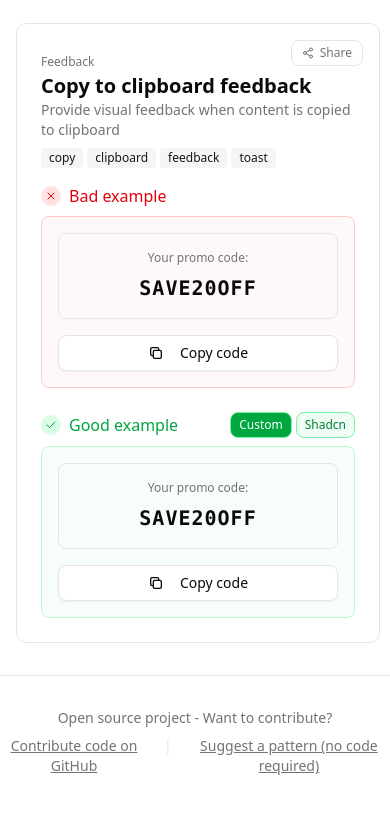
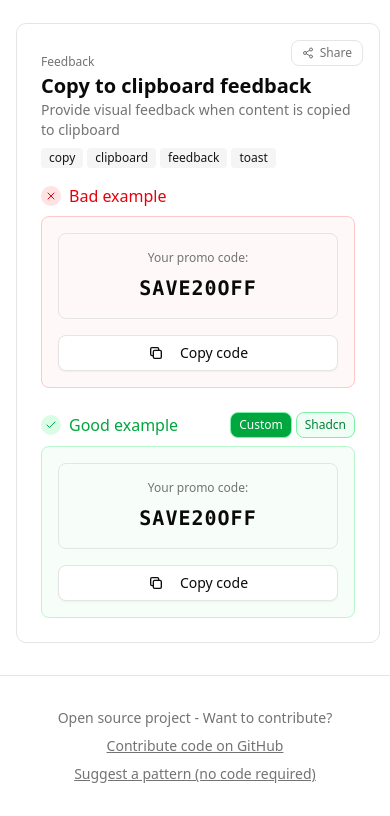
Before and after one commit to clementbouly/ux-good-patterns, a React (Vite) app: page / in a window 390 px wide. Shown: the part 2248-3064 px from the top of the page. Built offline with nearby package versions, Linux system fonts and the light colour scheme.

Commit message:
fix: improve footer responsive layout for mobile

```diff
--- a/src/routes/__root.tsx
+++ b/src/routes/__root.tsx
@@ -24,7 +24,7 @@
 
       <footer className="border-t py-8 text-center text-sm text-muted-foreground">
         <p className="mb-2">Open source project - Want to contribute?</p>
-        <div className="flex justify-center gap-4">
+        <div className="flex flex-col items-center gap-2 sm:flex-row sm:justify-center sm:gap-4">
           <a
             target="_blank"
             rel="noopener noreferrer"
@@ -33,7 +33,7 @@
           >
             Contribute code on GitHub
           </a>
-          <span className="text-border">|</span>
+          <span className="hidden text-border sm:inline">|</span>
           <a
             target="_blank"
             rel="noopener noreferrer"
```
